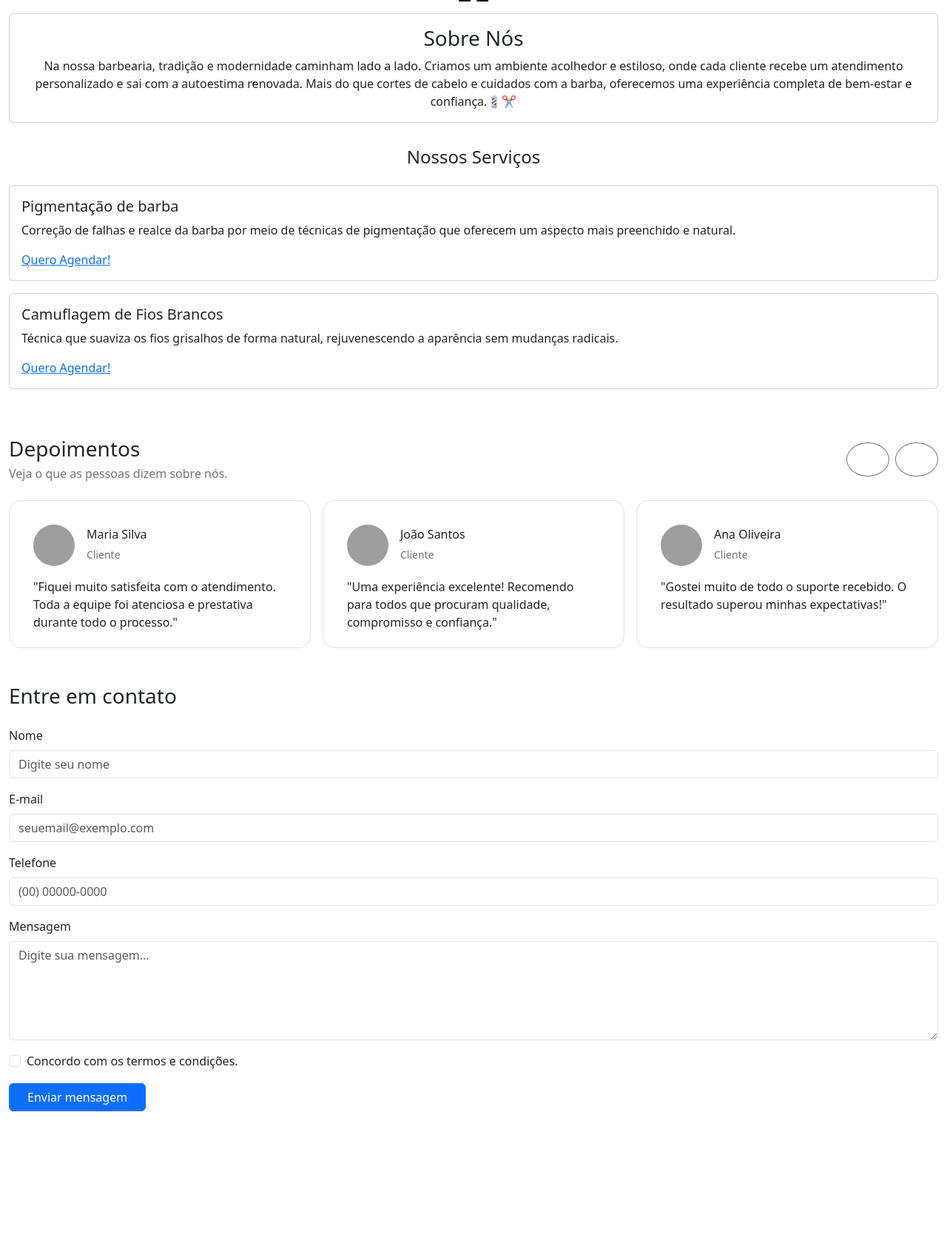
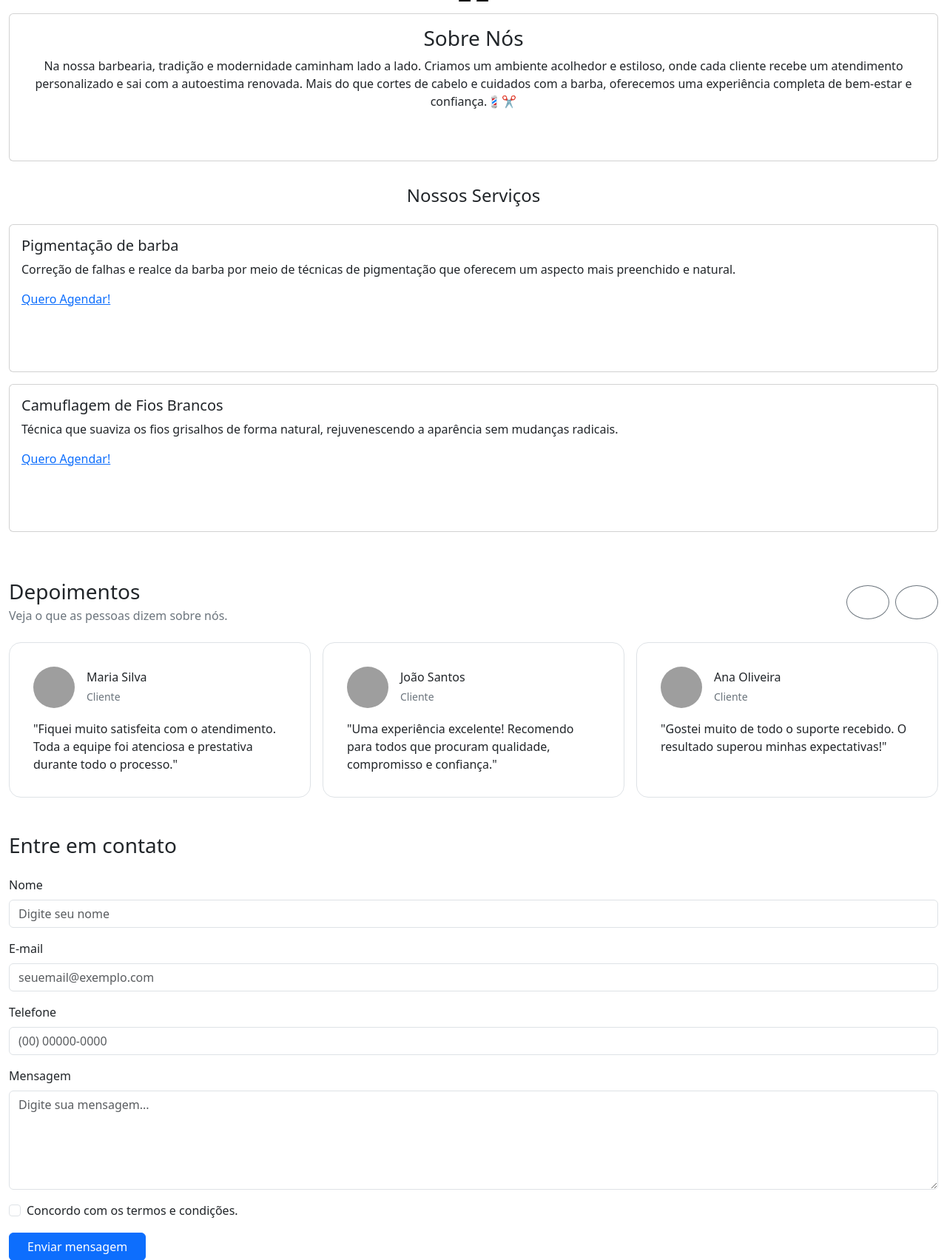
Before and after one commit to lihcoder/AulasEbac, a PHP site: page /ebac/projectBootstrap/view/index.php in a window 1280 px wide. Shown: the part 380-2083 px from the top of the page at 74% size. Before the commit the page ends 1882 px from the top, so only its background shows below. Run offline with PHP 8.4, Linux system fonts and the light colour scheme; some libraries are stand-ins or nearby versions; grey boxes are pictures that could not be loaded.

Commit message:
Refactor: Retiro de max para min-height dos cards da home

```diff
--- a/projectBootstrap/css/components/home/home.css
+++ b/projectBootstrap/css/components/home/home.css
@@ -1,3 +1,3 @@
 .card {
-  max-height: 200px;
+  min-height: 200px;
 }
```
